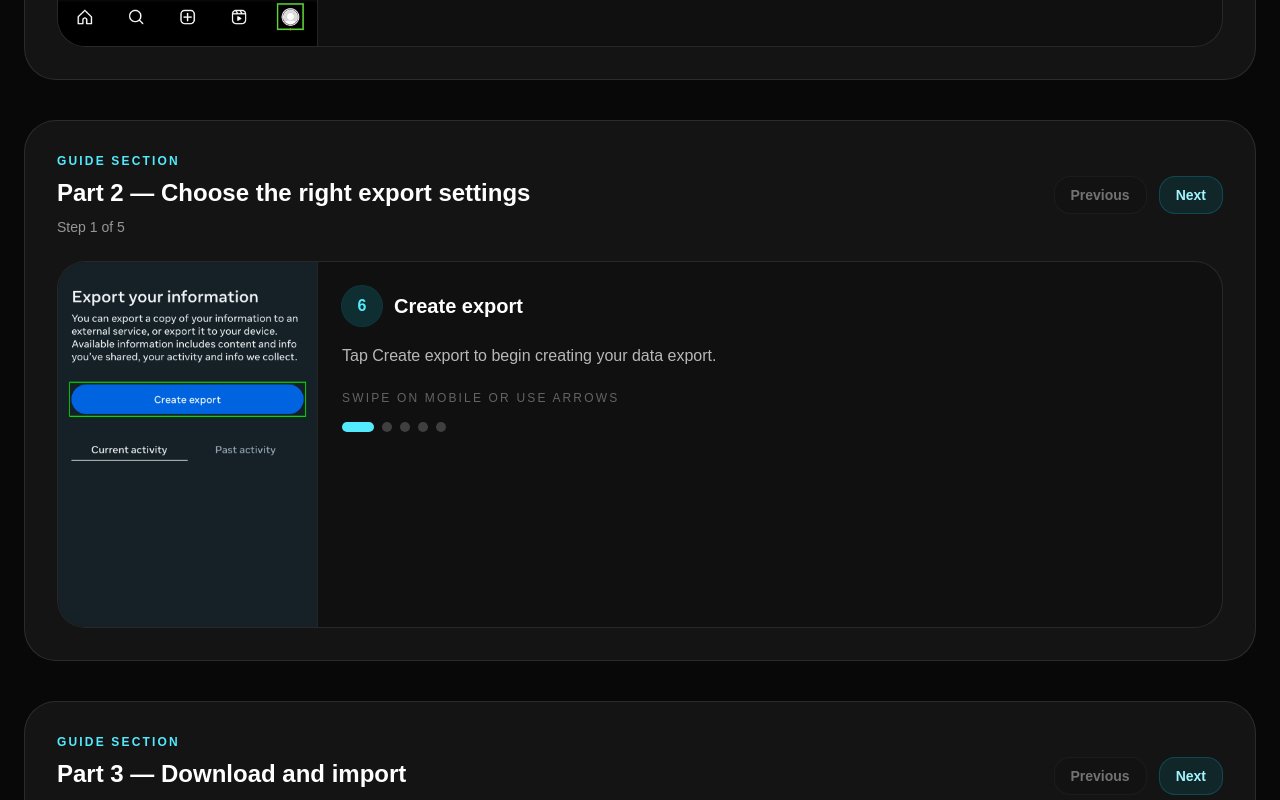
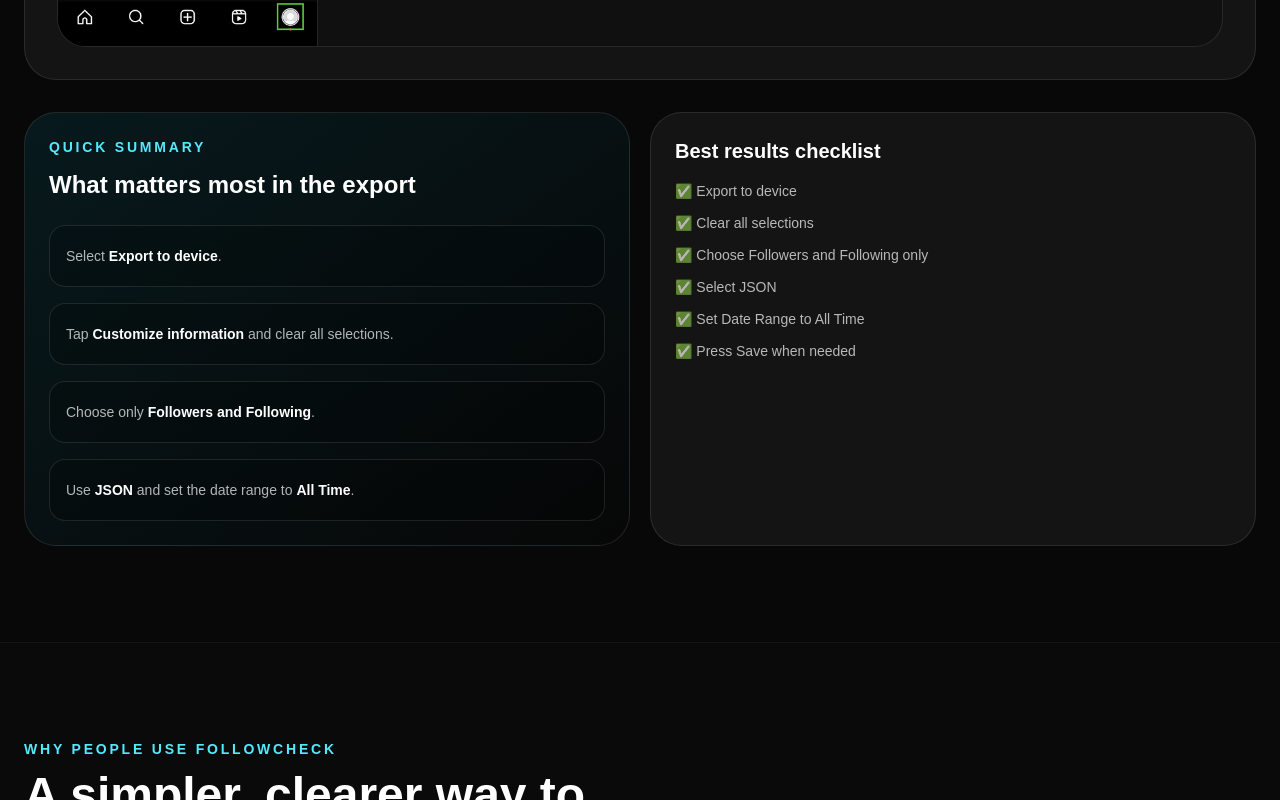
Before and after one commit to juan303134/followcheck-site, a Next.js app: page / in a window 1280 px wide. Shown: the part 2960-3760 px from the top of the page. Built offline with nearby package versions, Linux system fonts and the light colour scheme.

Commit message:
Simplify guide into one full slider

```diff
--- a/app/page.tsx
+++ b/app/page.tsx
@@ -17,7 +17,6 @@ import {
   Eye,
   History,
   Search,
-  Clock3,
   Smartphone,
   Plug,
   KeyRound,
@@ -27,7 +26,6 @@ import {
   X,
   Building2,
   User,
-  Sparkles,
 } from "lucide-react";
 
 const fadeUp = {
@@ -57,7 +55,6 @@ type Step = {
   image: string;
   badge: string;
   note: string;
-  group: string;
 };
 
 type FaqSection = {
@@ -157,7 +154,6 @@ export default function FollowCheckWebsite() {
       image: "/images/guide/step-1-2.jpg",
       badge: "",
       note: "",
-      group: "Part 1 — Open the export flow",
     },
     {
       number: 2,
@@ -167,7 +163,6 @@ export default function FollowCheckWebsite() {
       image: "/images/guide/step-1-2.jpg",
       badge: "",
       note: "",
-      group: "Part 1 — Open the export flow",
     },
     {
       number: 3,
@@ -176,7 +171,6 @@ export default function FollowCheckWebsite() {
       image: "/images/guide/step-3.jpg",
       badge: "",
       note: "",
-      group: "Part 1 — Open the export flow",
     },
     {
       number: 4,
@@ -185,7 +179,6 @@ export default function FollowCheckWebsite() {
       image: "/images/guide/step-4.jpg",
       badge: "",
       note: "",
-      group: "Part 1 — Open the export flow",
     },
     {
       number: 5,
@@ -194,7 +187,6 @@ export default function FollowCheckWebsite() {
       image: "/images/guide/step-5.jpg",
       badge: "",
       note: "",
-      group: "Part 1 — Open the export flow",
     },
     {
       number: 6,
@@ -203,7 +195,6 @@ export default function FollowCheckWebsite() {
       image: "/images/guide/step-6.jpg",
       badge: "",
       note: "",
-      group: "Part 2 — Choose the right export settings",
     },
     {
       number: 7,
@@ -212,7 +203,6 @@ export default function FollowCheckWebsite() {
       image: "/images/guide/step-7.jpg",
       badge: "",
       note: "",
-      group: "Part 2 — Choose the right export settings",
     },
     {
       number: 8,
@@ -221,7 +211,6 @@ export default function FollowCheckWebsite() {
       image: "/images/guide/step-8.jpg",
       badge: "",
       note: "",
-      group: "Part 2 — Choose the right export settings",
     },
     {
       number: 9,
@@ -230,7 +219,6 @@ export default function FollowCheckWebsite() {
       image: "/images/guide/step-9.jpg",
       badge: "Save required",
       note: "Do not forget to press Save.",
-      group: "Part 2 — Choose the right export settings",
     },
     {
       number: 10,
@@ -239,7 +227,6 @@ export default function FollowCheckWebsite() {
       image: "/images/guide/step-10.jpg",
       badge: "Save required",
       note: "Do not forget to press Save.",
-      group: "Part 2 — Choose the right export settings",
     },
     {
       number: 11,
@@ -249,7 +236,6 @@ export default function FollowCheckWebsite() {
       image: "/images/guide/step-11.jpg",
       badge: "",
       note: "",
-      group: "Part 3 — Download and import",
     },
     {
       number: 12,
@@ -259,18 +245,10 @@ export default function FollowCheckWebsite() {
       image: "/images/guide/step-12.jpg",
       badge: "",
       note: "",
-      group: "Part 3 — Download and import",
     },
   ];
 
-  const groupedSteps = useMemo(() => {
-    const groups: Record<string, Step[]> = {};
-    for (const step of steps) {
-      if (!groups[step.group]) groups[step.group] = [];
-      groups[step.group].push(step);
-    }
-    return Object.entries(groups);
-  }, [steps]);
+  const allSteps = useMemo(() => steps, [steps]);
 
   const faqSections: FaqSection[] = [
     {
@@ -549,18 +527,59 @@ export default function FollowCheckWebsite() {
       <SectionWrapper
         id="how-it-works"
         eyebrow="Guide"
-        title="Export the right Instagram file in a few guided steps"
-        subtitle="Use the arrows or swipe on mobile to move through each part of the process."
+        title="Export the right Instagram file step by step"
+        subtitle="Use the arrows or swipe on mobile to move through the full guide from start to finish."
         tone="muted"
       >
-        <div className="space-y-10">
-          {groupedSteps.map(([groupName, groupSteps]) => (
-            <HorizontalStepsSlider
-              key={groupName}
-              groupName={groupName}
-              steps={groupSteps}
-            />
-          ))}
+        <div className="space-y-8">
+          <HorizontalStepsSlider
+            groupName="Complete Instagram export guide"
+            steps={allSteps}
+          />
+
+          <motion.div
+            variants={fadeUp}
+            initial="hidden"
+            whileInView="show"
+            viewport={{ once: true, amount: 0.15 }}
+            className="grid gap-5 xl:grid-cols-2"
+          >
+            <div className="rounded-[2rem] border border-white/10 bg-gradient-to-br from-cyan-500/10 to-transparent p-6">
+              <div className="text-sm font-semibold uppercase tracking-[0.2em] text-cyan-300">
+                Quick summary
+              </div>
+              <h3 className="mt-3 text-2xl font-bold">
+                What matters most in the export
+              </h3>
+
+              <div className="mt-6 space-y-4 text-sm leading-7 text-white/70">
+                <div className="rounded-2xl border border-white/10 bg-black/20 p-4">
+                  Select <span className="font-semibold text-white">Export to device</span>.
+                </div>
+                <div className="rounded-2xl border border-white/10 bg-black/20 p-4">
+                  Tap <span className="font-semibold text-white">Customize information</span> and clear all selections.
+                </div>
+                <div className="rounded-2xl border border-white/10 bg-black/20 p-4">
+                  Choose only <span className="font-semibold text-white">Followers and Following</span>.
+                </div>
+                <div className="rounded-2xl border border-white/10 bg-black/20 p-4">
+                  Use <span className="font-semibold text-white">JSON</span> and set the date range to <span className="font-semibold text-white">All Time</span>.
+                </div>
+              </div>
+            </div>
+
+            <div className="rounded-[2rem] border border-white/10 bg-white/5 p-6">
+              <h3 className="text-xl font-semibold">Best results checklist</h3>
+              <div className="mt-4 space-y-3 text-sm text-white/70">
+                <p>✅ Export to device</p>
+                <p>✅ Clear all selections</p>
+                <p>✅ Choose Followers and Following only</p>
+                <p>✅ Select JSON</p>
+                <p>✅ Set Date Range to All Time</p>
+                <p>✅ Press Save when needed</p>
+              </div>
+            </div>
+          </motion.div>
         </div>
       </SectionWrapper>
 
```
